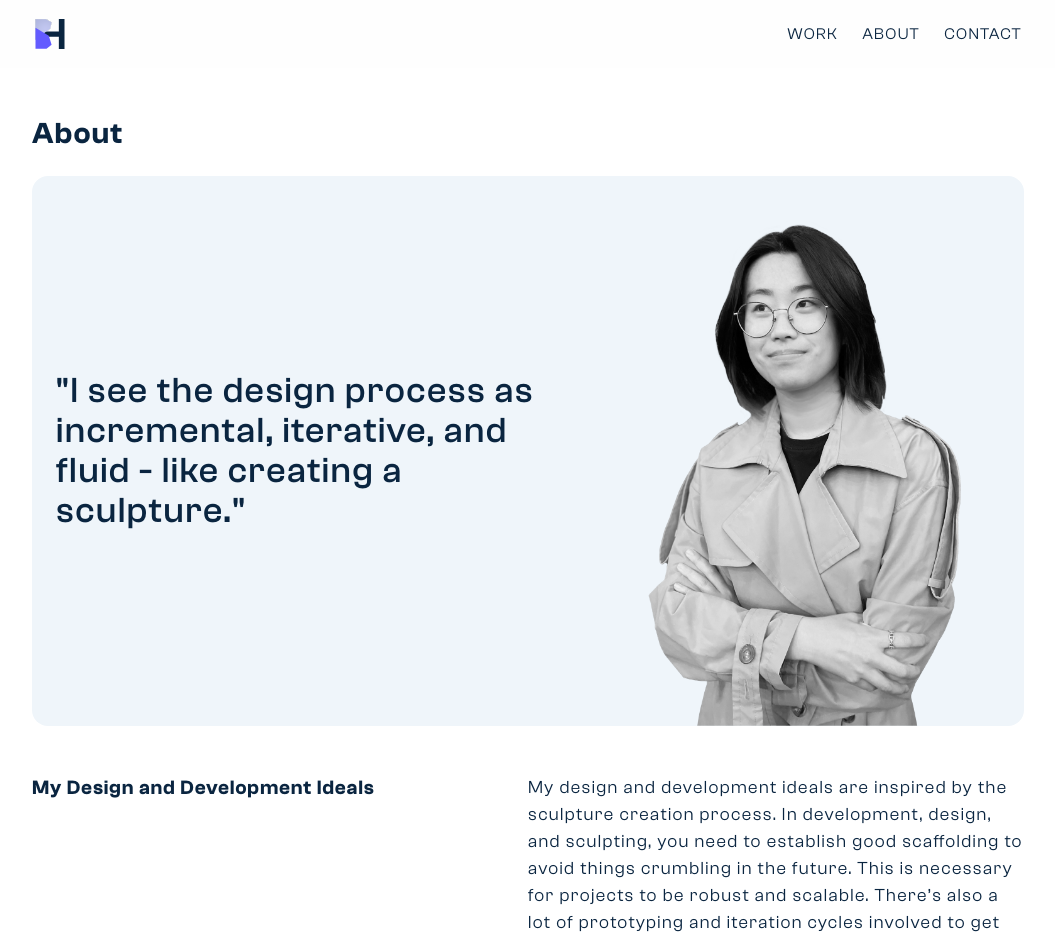
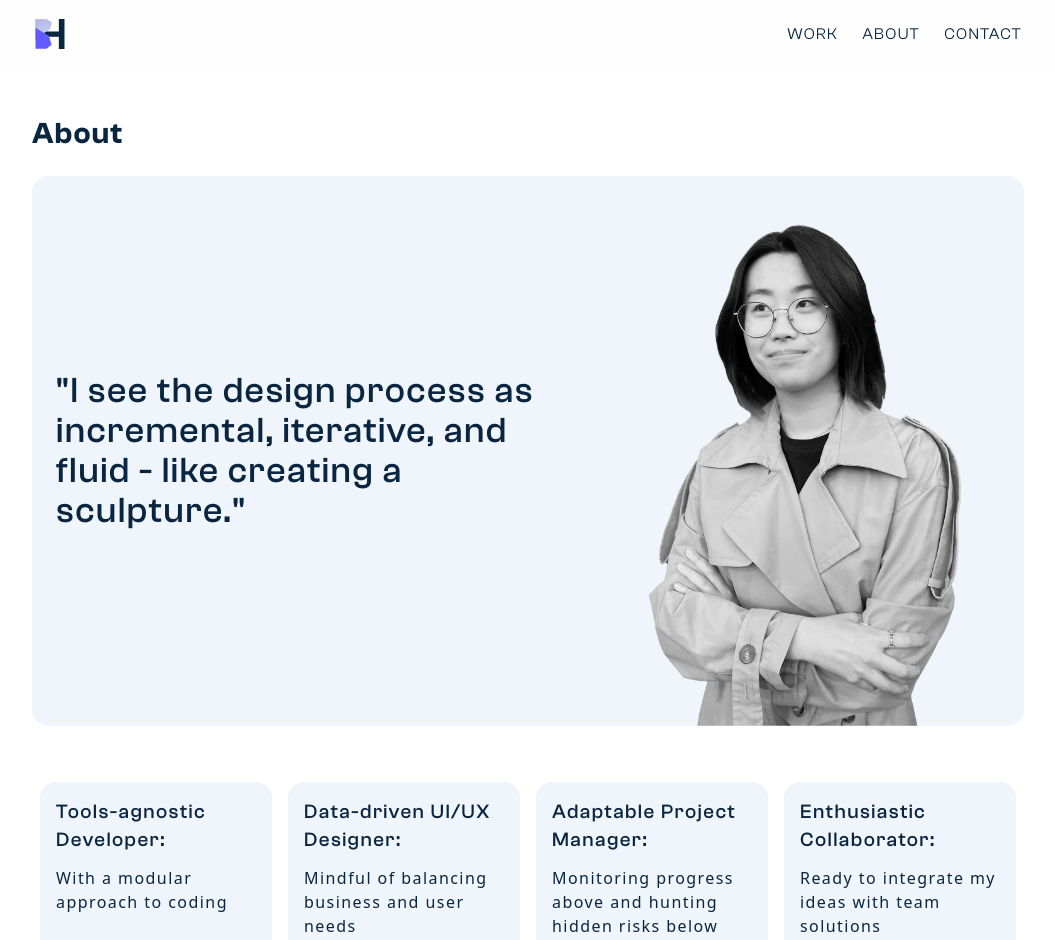
Before and after one commit to beatricehahn/nextjs-portfolio, a Next.js app: page /about in a window 1280 px wide. Shown: the top 940 px of the page, without its empty margins (112-1167 px from the left). Built offline with nearby package versions, Linux system fonts and the light colour scheme.

Commit message:
Relocate intro cards

```diff
--- a/app/about/page.tsx
+++ b/app/about/page.tsx
@@ -1,4 +1,5 @@
 import Image from "next/image";
+import IntroCards from "@/components/molecules/IntroCards";
 
 export default function About() {
     return (
@@ -16,6 +17,7 @@ export default function About() {
                     alt="Picture of Beatrice Hahn"
                 />
             </div>
+            <IntroCards />
             <section className="flex flex-col md:flex-row">
                 <h2 className="md:text-xl md:flex-1">My Design and Development Ideals</h2>
                 <div className="md:flex-1">
```
